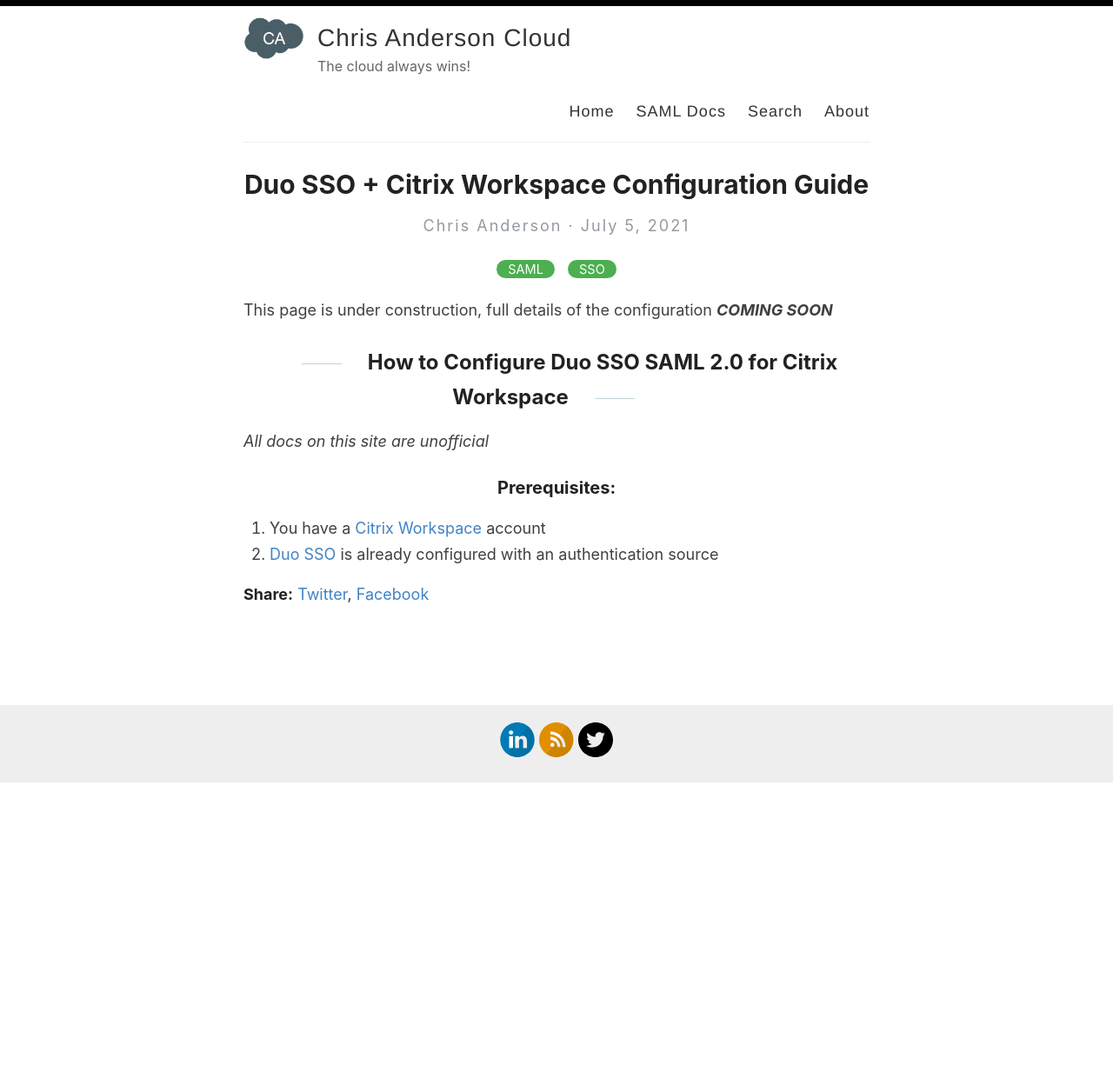
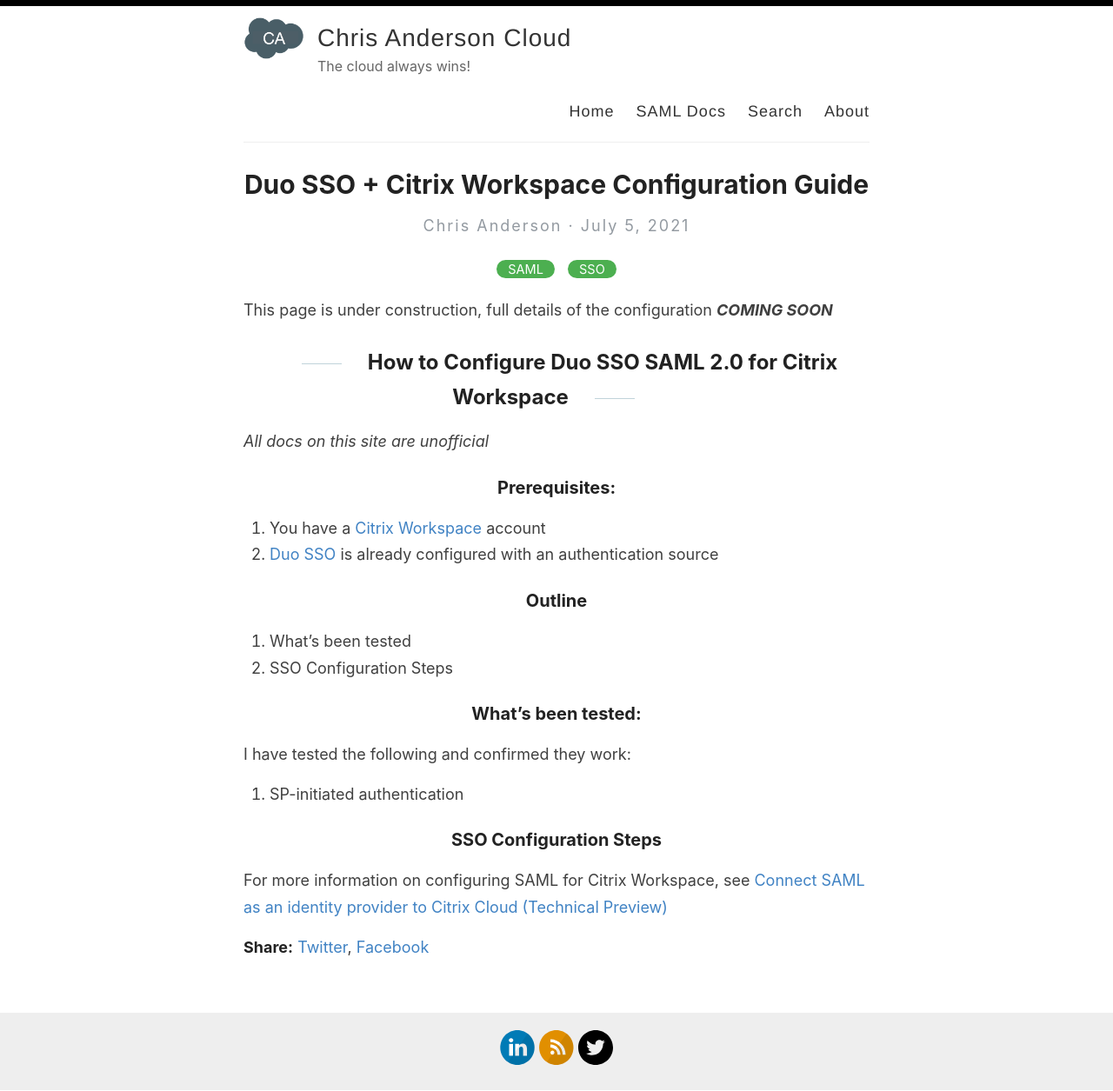
Before and after one commit to christophe81/christophe81.github.io, a Jekyll site: the page built from _posts/2021-07-05-Duo SSO-Citrix-Workspace.md, in a window 1280 px wide. Shown: the whole page at 87% size. Built offline with Jekyll 4.4.1, drawn with Linux system fonts in a browser that asks for light colours; comment, search, counter and statistics services are not loaded; before the commit the page ends 901 px from its top, so only the background shows below that.

Commit message:
Update 2021-07-05-Duo SSO-Citrix-Workspace.md

```diff
--- a/_posts/2021-07-05-Duo SSO-Citrix-Workspace.md
+++ b/_posts/2021-07-05-Duo SSO-Citrix-Workspace.md
@@ -14,3 +14,16 @@
 ### Prerequisites:
 1. You have a [Citrix Workspace](https://www.citrix.com/products/citrix-workspace/) account
 1. [Duo SSO](https://duo.com/docs/sso) is already configured with an authentication source
+
+### Outline
+1. What's been tested
+1. SSO Configuration Steps
+
+### What's been tested:
+
+I have tested the following and confirmed they work:
+1. SP-initiated authentication
+
+### SSO Configuration Steps
+
+For more information on configuring SAML for Citrix Workspace, see [Connect SAML as an identity provider to Citrix Cloud (Technical Preview)](https://docs.citrix.com/en-us/citrix-cloud/citrix-cloud-management/identity-access-management/saml-identity.html)
```
